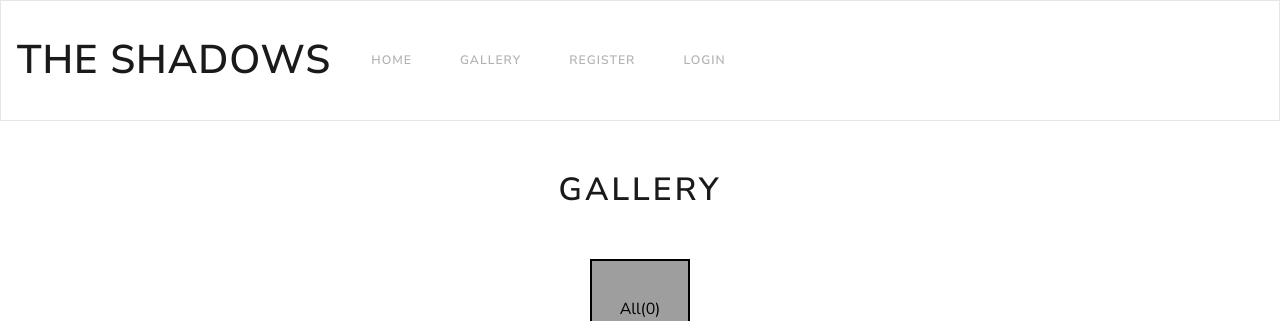
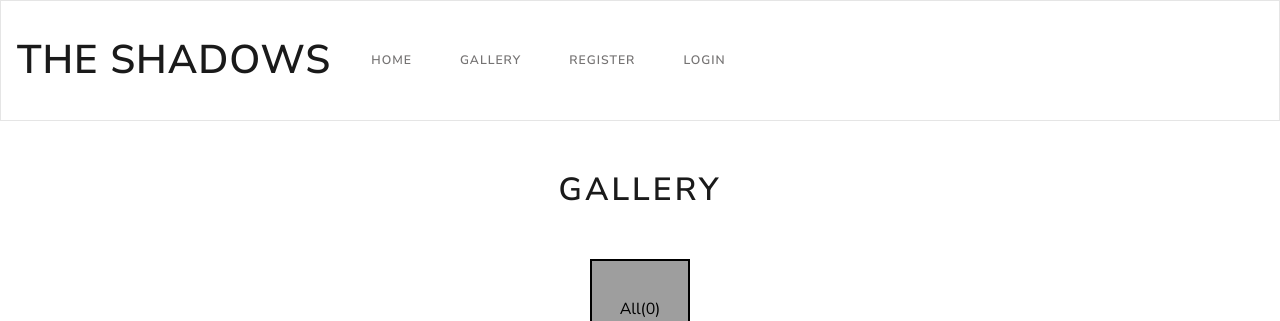
Before and after one commit to Rorywork/The-Shadows, a Flask app: page /showphotos in a window 1280 px wide. Shown: the top 321 px of the page. Run offline with Flask 2, Linux system fonts and the light colour scheme; data that the repository does not hold is empty; some libraries are stand-ins or nearby versions; grey boxes are pictures that could not be loaded.

Commit message:
Darkened the navbar items

```diff
--- a/static/css/style.css
+++ b/static/css/style.css
@@ -31,6 +31,15 @@ footer {
     font-size: 2rem;
     padding: 10px;
 }
+
+.nav-link{
+    color: rgb(117, 115, 115) !important;
+}
+
+.nav-link:hover{
+    color: rgb(0, 0, 0) !important;
+}
+
 
 /* Home Page
 
```
